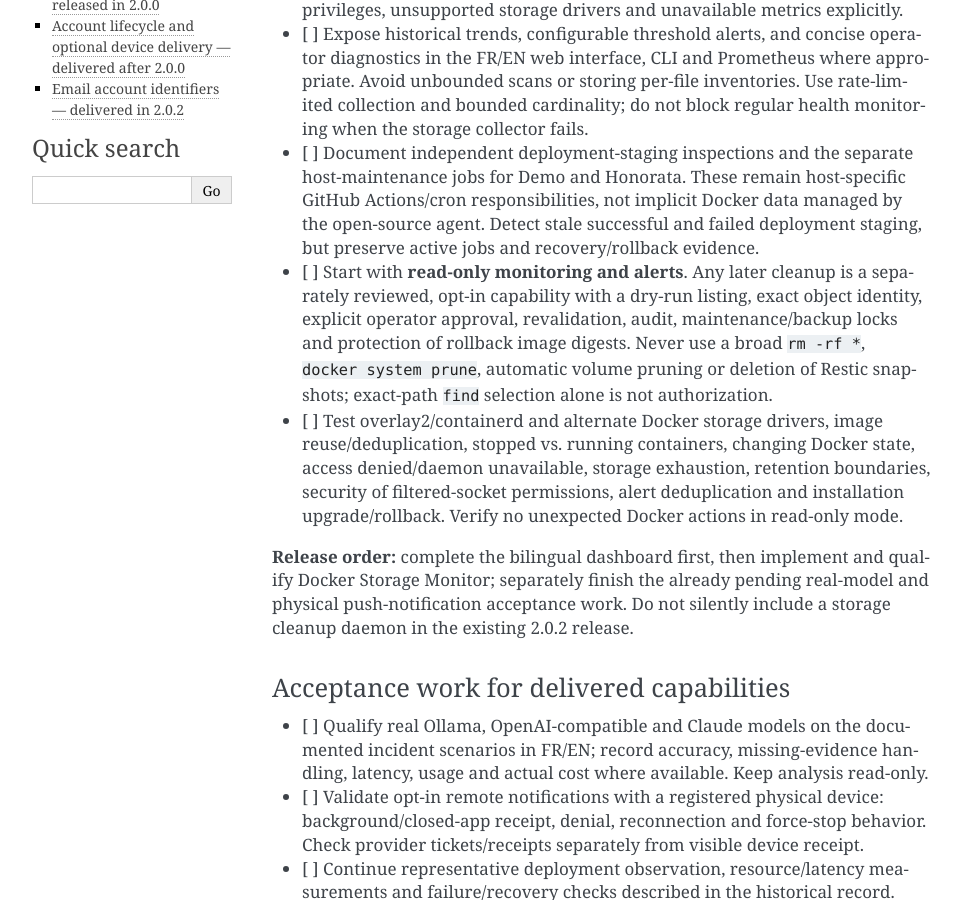
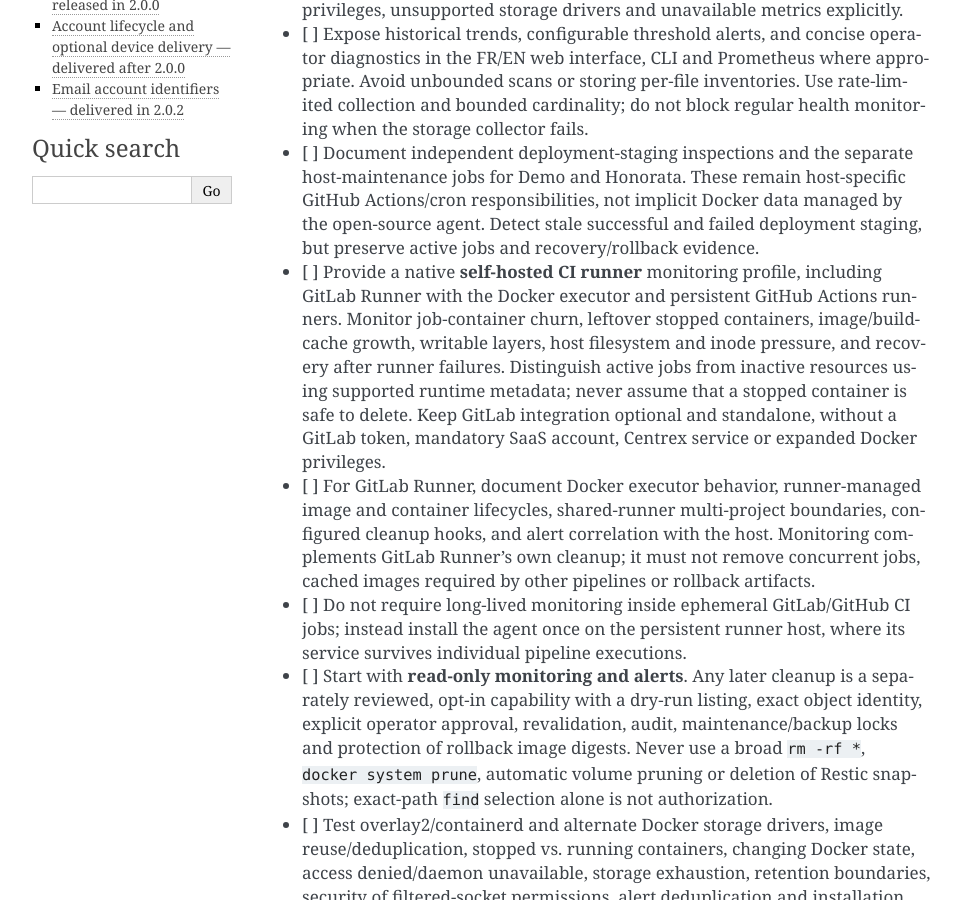
Before and after one commit to decryptus/monit-docker, a Sphinx documentation site: the page built from docs/roadmap.md, in a window 1280 px wide and 900 px high, scrolled down 1505 px. Shown: the whole window, without its empty margins (148-1109 px from the left). Built offline with Sphinx 7.4.7, drawn with Linux system fonts in a browser that asks for light colours.

Commit message:
Specify GitLab Docker executor self-hosted runner storage monitoring

```diff
--- a/docs/roadmap.md
+++ b/docs/roadmap.md
@@ -64,6 +64,22 @@ or enabled**; acceptance and compatibility review are still required.
   GitHub Actions/cron responsibilities, not implicit Docker data managed by
   the open-source agent. Detect stale successful and failed deployment staging,
   but preserve active jobs and recovery/rollback evidence.
+- [ ] Provide a native **self-hosted CI runner** monitoring profile, including
+  GitLab Runner with the Docker executor and persistent GitHub Actions runners.
+  Monitor job-container churn, leftover stopped containers, image/build-cache
+  growth, writable layers, host filesystem and inode pressure, and recovery
+  after runner failures. Distinguish active jobs from inactive resources using
+  supported runtime metadata; never assume that a stopped container is safe
+  to delete. Keep GitLab integration optional and standalone, without a GitLab
+  token, mandatory SaaS account, Centrex service or expanded Docker privileges.
+- [ ] For GitLab Runner, document Docker executor behavior, runner-managed image
+  and container lifecycles, shared-runner multi-project boundaries, configured
+  cleanup hooks, and alert correlation with the host. Monitoring complements
+  GitLab Runner's own cleanup; it must not remove concurrent jobs, cached images
+  required by other pipelines or rollback artifacts.
+- [ ] Do not require long-lived monitoring inside ephemeral GitLab/GitHub CI jobs;
+  instead install the agent once on the persistent runner host, where its
+  service survives individual pipeline executions.
 - [ ] Start with **read-only monitoring and alerts**. Any later cleanup is a
   separately reviewed, opt-in capability with a dry-run listing, exact object
   identity, explicit operator approval, revalidation, audit, maintenance/backup
```
